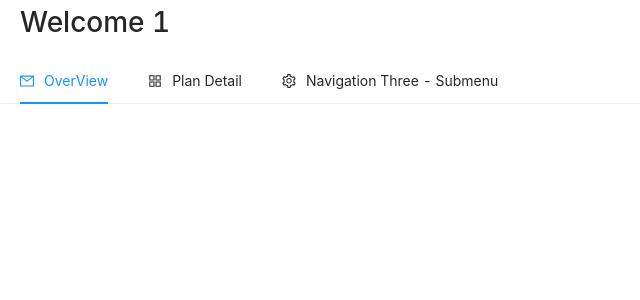
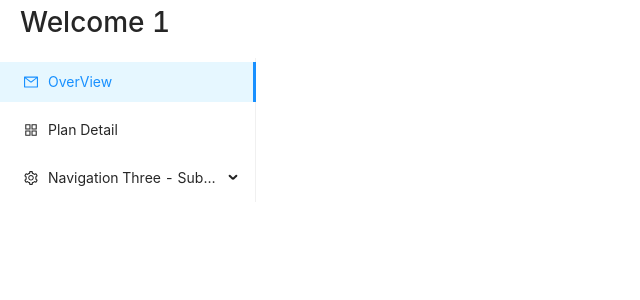
Before and after one commit to dragonhyh123/to-do-list, a React (Create React App) app: page /board/1 in a window 1280 px wide. Shown: the top 300 px of the page, without its empty margins (0-640 px from the left). Built offline with nearby package versions, Linux system fonts and the light colour scheme.

Commit message:
new version

```diff
--- a/src/Board.tsx
+++ b/src/Board.tsx
@@ -65,7 +65,7 @@ function TitleBar(props: titleBarProps) {
     }
 
     return (
-        <Menu onClick={handleClick} selectedKeys={[current]} mode="horizontal">
+        <Menu onClick={handleClick} selectedKeys={[current]} mode="inline" style={{ width: 256 }}>
             <Menu.Item key="mail" icon={<MailOutlined />}>
                 OverView
             </Menu.Item>
```
